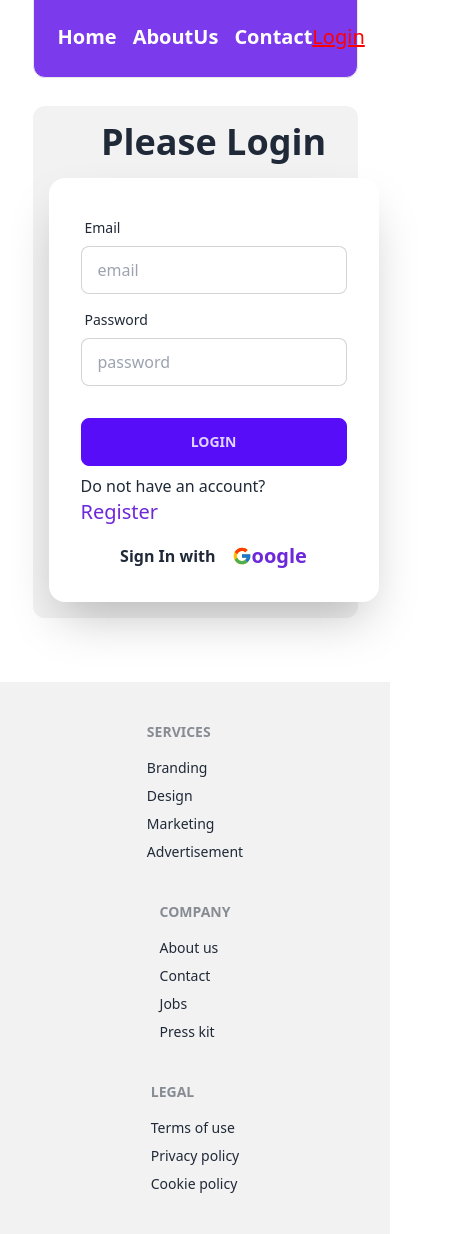
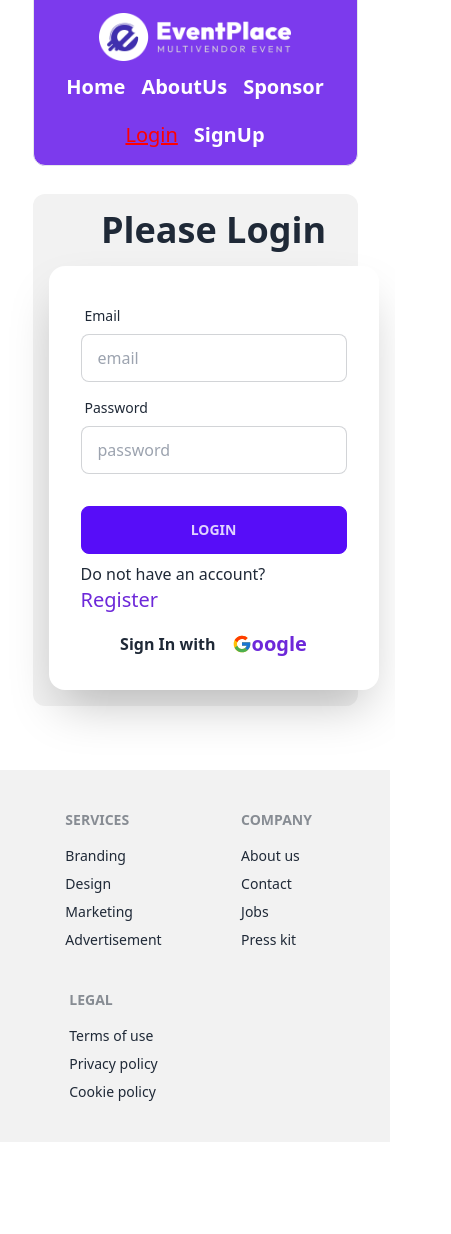
Before and after one commit to 123naim/corporate-events, a React (Vite) app: page /login in a window 390 px wide. Shown: the whole page, 451 px wide, since content can reach past the window. After the commit the page ends 1142 px from the top, so only its background shows below. Built offline with nearby package versions, Linux system fonts and the light colour scheme; no server answers.

Commit message:
mobile responsive completed

```diff
--- a/src/Components/Footer.jsx
+++ b/src/Components/Footer.jsx
@@ -2,7 +2,7 @@
 const Footer = () => {
     return (
         <div>
-            <footer className="footer mt-16 place-items-center p-10 bg-base-200 text-base-content">
+            <footer className="footer grid grid-cols-2 md:grid-cols-3 mt-16 place-items-center p-10 bg-base-200 text-base-content">
                 <nav>
                     <header className="footer-title">Services</header>
                     <a className="link link-hover">Branding</a>
--- a/src/Navbar-banner/Banner.jsx
+++ b/src/Navbar-banner/Banner.jsx
@@ -2,9 +2,9 @@
 const Banner = () => {
     return (
         <div>
-            <div className="mt-8 relative">
+            <div className="mt-4 md:mt-8 relative">
                 <img className="rounded" src="https://i.ibb.co/xLyzVXv/banner-img.jpg" alt="" />
-                <h2 className="text-6xl font-semibold absolute text-white top-[35%] left-[30%] text-center">Discover & Promote <br /> Upcoming Event</h2>
+                <h2 className="text-2xl md:text-6xl font-semibold absolute text-white top-[30%] left-[20%] md:top-[35%] md:left-[30%] text-center">Discover & Promote <br /> Upcoming Event</h2>
             </div>
         </div>
     );
--- a/src/Navbar-banner/Header.jsx
+++ b/src/Navbar-banner/Header.jsx
@@ -10,7 +10,7 @@ const Header = () => {
     const pageLink = <>
         <li><NavLink to='/'>Home</NavLink></li>
         <li><NavLink to='/about'>AboutUs</NavLink></li>
-        <li><NavLink to='/contact'>Contact</NavLink></li>
+        <li><NavLink to='/sponsor'>Sponsor</NavLink></li>
     </>
 
     const handleLogout = () => {
@@ -25,16 +25,16 @@ const Header = () => {
 
 
     return (
-        <div className=" -mt-1 flex justify-between bg-violet-600 text-white items-center py-4 border rounded-b-xl px-3">
-            <div className="pl-3">
+        <div className=" -mt-1 flex flex-col md:flex-row justify-between bg-violet-600 text-white items-center py-4 border rounded-b-xl px-3">
+            <div>
                 <img className="w-48 h-12" src={logo} alt="" />
             </div>
-            <div className="">
+            <div className="mt-3 md:mt-0">
                 <ul className="flex gap-4 text-xl font-semibold">
                     {pageLink}
                 </ul>
             </div>
-            <div className="">
+            <div className="mt-5 md:mt-0">
                 <p className="text-xl flex items-center gap-4 font-semibold">
                     <div>
                         {
--- a/src/Pages/Home.jsx
+++ b/src/Pages/Home.jsx
@@ -30,8 +30,8 @@ const Home = () => {
             <div className="">
                 <Banner></Banner>
             </div>
-            <div className="my-16">
-                <h2 className="text-center text-6xl font-semibold mb-12">Featured Events</h2>
+            <div className="my-8 md:my-16">
+                <h2 className="text-center text-3xl md:text-6xl font-semibold md:mb-12 mb-6">Featured Events</h2>
                 <div className="grid grid-cols-1 gap-6 md:grid-cols-3">
                     {
                         allData.map(singleData => <SingleData key={singleData.id} singleData={singleData}></SingleData>)
--- a/src/Pages/Registration.jsx
+++ b/src/Pages/Registration.jsx
@@ -61,10 +61,10 @@ const Registration = () => {
     return (
         <div>
             <div>
-                <div className="hero mt-0 rounded-xl bg-base-200">
-                    <div className="hero-content -mt-2 flex-col">
+                <div className="hero mt-14 md:mt-0 rounded-xl bg-base-200">
+                    <div className="hero-content md:-mt-2 flex-col">
                         <h2 className="text-4xl font-bold">Please SignUp</h2>
-                        <div className="card w-[380px] flex-shrink-0 max-w-sm shadow-2xl bg-base-100">
+                        <div className="card w-[300px] md:w-[380px] flex-shrink-0 max-w-sm shadow-2xl bg-base-100">
                             <form onSubmit={handlesubmit} className="card-body -mt-3 -mb-">
                                 <div className="form-control">
                                     <label className="label -mt-3">
--- a/src/Pages/Contact.jsx
+++ b/src/Pages/Sponsor.jsx
@@ -1,13 +1,13 @@
 
-const Contact = () => {
+const Sponsor = () => {
     return (
         <div className="my-16">
             <div className="text-center my-4">
-                <h2 className="text-5xl font-bold">Meet Our Official Sponsors & Partners</h2>
+                <h2 className="md:text-5xl text-3xl font-bold">Meet Our Official Sponsors & Partners</h2>
                 <p className="text-xl mt-1">Genesis Expo wouldn’t be possible without our awesome sponsors!</p>
             </div>
             <div className="mt-16">
-                <div className="grid grid-cols-4 gap-8">
+                <div className="grid grid-cols-1 md:grid-cols-4 gap-8">
                     <div className="bg-gray-200 h-[200px] flex items-center justify-center rounded-xl shadow-2xl">
                         <img src="https://i.ibb.co/3mG5sdr/client-7-vetrov-240x136.png" alt="" />
                     </div>
@@ -39,4 +39,4 @@ const Contact = () => {
     );
 };
 
-export default Contact;
+export default Sponsor;
--- a/src/main.jsx
+++ b/src/main.jsx
@@ -8,13 +8,13 @@ import {
 import Root from './Root/Root.jsx';
 import Home from './Pages/Home';
 import AboutUs from './Pages/AboutUs';
-import Contact from './Pages/Contact';
 import Login from './Pages/Login';
 import SingleDataDetails from './Components/SingleDataDetails';
 import AuthProvider from './Provider/AuthProvider';
 import Registration from './Pages/Registration';
 import PrivateRoute from './Routes/PrivateRoute';
 import ErrorPage from './Pages/ErrorPage';
+import Sponsor from './Pages/Sponsor';
 
 
 const router = createBrowserRouter([
@@ -36,8 +36,8 @@ const router = createBrowserRouter([
         element: <PrivateRoute><SingleDataDetails></SingleDataDetails></PrivateRoute>
       },
       {
-        path: '/contact',
-        element: <PrivateRoute><Contact></Contact></PrivateRoute>
+        path: '/sponsor',
+        element: <PrivateRoute><Sponsor></Sponsor></PrivateRoute>
       },
       {
         path: '/login',
```
